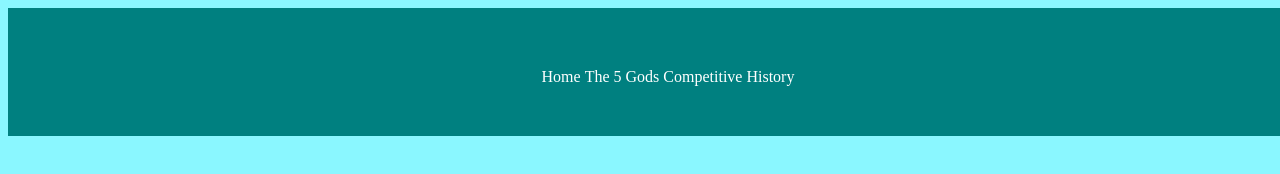
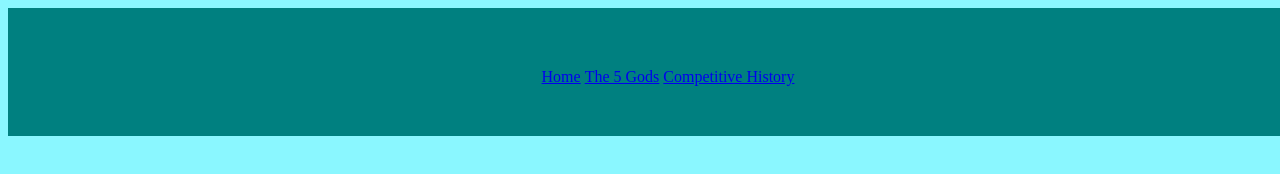
Before and after one commit to Cevapiaregooood/scvijovic.github.io, a plain HTML site: page chars.html in a window 1280 px wide. Drawn offline with Linux system fonts and the light colour scheme.

Commit message:
Update chars.html

```diff
--- a/chars.html
+++ b/chars.html
@@ -4,13 +4,13 @@
     <link href="style.css" type="text/css" rel="stylesheet">
   </head>
   <header>
-	<nav class="navigation">
-	  <ul>
-	    <li>Home</li>
-		<li>The 5 Gods</li>
-		<li>Competitive History</li>
-      </ul>
-	</nav>
-  </header>
+		<nav class="navigation">
+	  	<ul>
+		  	<li><a href="index.html">Home</a></li>
+				<li><a href="players.html">The 5 Gods</a></li>
+		  	<li><a href="synopsis.html">Competitive History</a></li>
+     	</ul>
+		</nav>
+	</header>
 
 </html>
```
